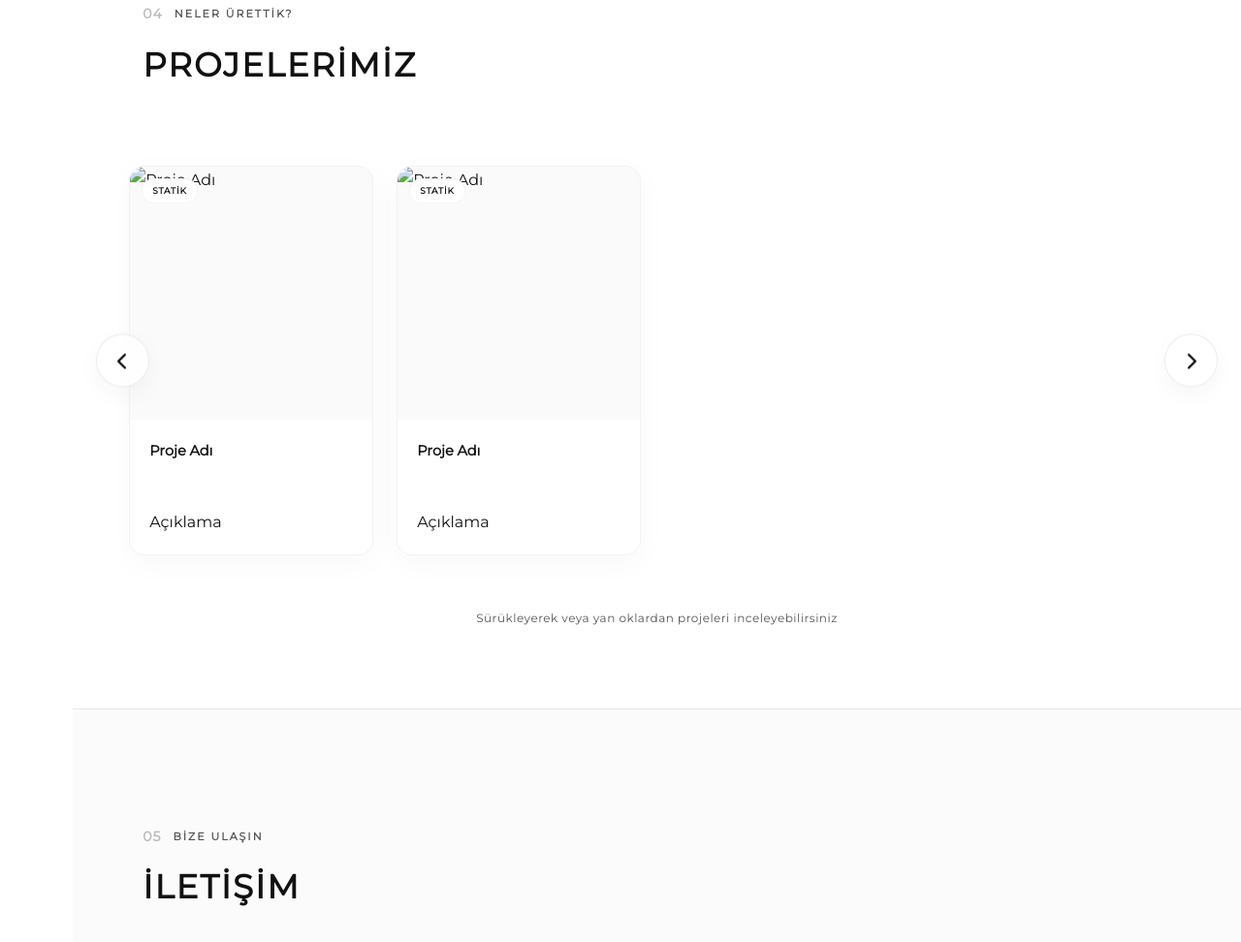
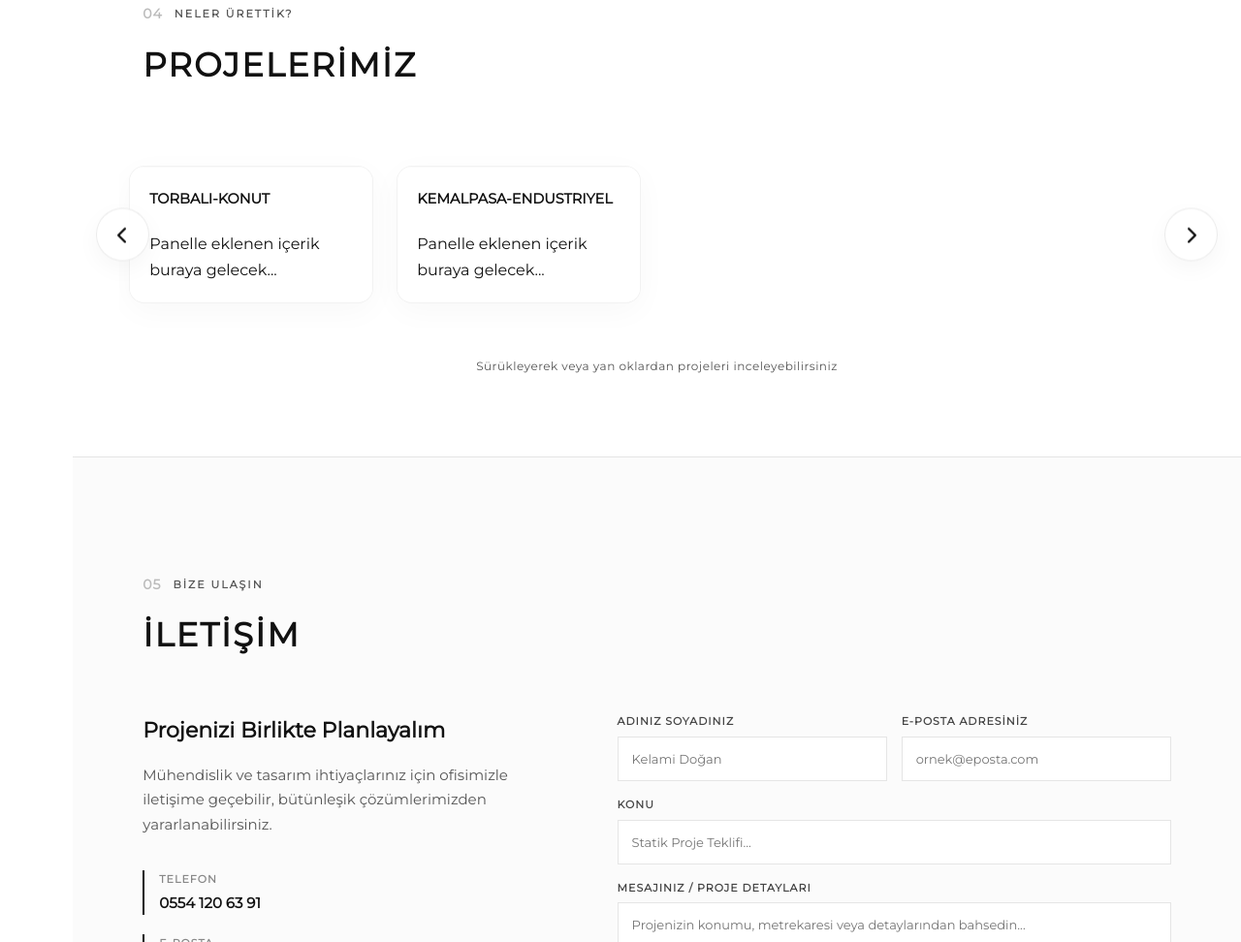
Before and after one commit to dogansk159-hash/vera-studio, a plain HTML site: page index.html in a window 1280 px wide. Shown: the part 2247-3219 px from the top of the page at 97% size. Drawn offline with nearby package versions, Linux system fonts and the light colour scheme; no server answers; a web font is replaced by a local one.

Commit message:
Update index.html

```diff
--- a/index.html
+++ b/index.html
@@ -609,41 +609,31 @@
 
     </script>
 
-    <script src="https://cdn.jsdelivr.net/npm/marked/marked.min.js"></script>
-<script>
+    <script>
   async function projeleriYukle() {
     const track = document.getElementById('projectTrack');
-    // Burada senin projeler klasöründeki dosya isimlerin olacak
-    const projeDosyalari = ['torbali-konut.md', 'kemalpasa-endustriyel.md']; // Örnek isimler
 
-    for (const dosya of projeDosyalari) {
+    // Projeler klasöründeki dosyaların listesi (Gelecekte burayı otomatik taratacağız)
+    const dosyaListesi = ['torbali-konut.md', 'kemalpasa-endustriyel.md'];
+
+    for (const dosya of dosyaListesi) {
       const response = await fetch(`/projeler/${dosya}`);
       const metin = await response.text();
-      const veri = parseMarkdown(metin); // Markdown içindeki başlık/görsel verilerini ayırır
 
+      // Markdown içindeki basit verileri çekelim
+      // Not: Markdown dosyanın içindeki veriyi ayrıştırmak için
+      // daha profesyonel bir yapıya geçeceğiz ama başlangıç için:
       const card = `
         <div class="project-card-premium">
-          <div class="card-image-slot">
-            <img src="${veri.image}" alt="${veri.title}">
-            <span class="premium-tag">${veri.category}</span>
-          </div>
-          <div class="card-details-slot">
-            <h3>${veri.title}</h3>
-            <p>${veri.desc}</p>
-          </div>
+           <div class="card-details-slot">
+              <h3>${dosya.replace('.md', '').toUpperCase()}</h3>
+              <p>Panelle eklenen içerik buraya gelecek...</p>
+           </div>
         </div>
       `;
       track.innerHTML += card;
     }
   }
-
-  // Markdown'ın içindeki YAML verilerini okumak için yardımcı fonksiyon
-  function parseMarkdown(md) {
-    // Bu kısım, Decap CMS'in Markdown içine koyduğu --- başlıkları okur
-    // Şimdilik basit bir yapı kurduk, projelerin arttıkça burayı geliştiririz.
-    return { title: "Proje Adı", image: "assets/projects/p1.png", category: "Statik", desc: "Açıklama" };
-  }
-
   projeleriYukle();
 </script>
 </body>
```
